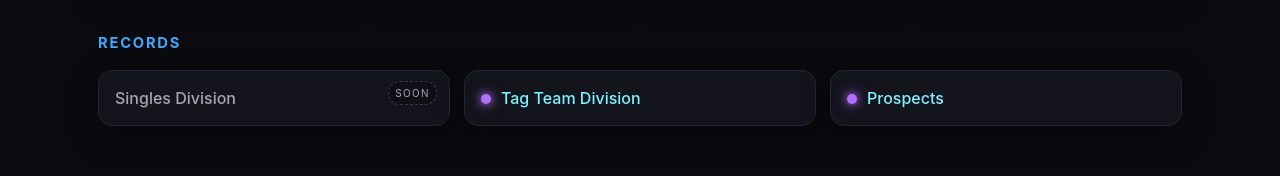
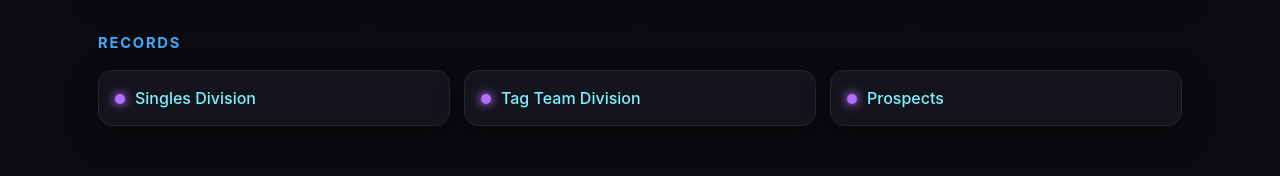
Before and after one commit to bluesteeler08/creativeforcewrestling, a plain HTML site: page index.html in a window 1280 px wide. Shown: the part 982-1158 px from the top of the page. Drawn offline with Linux system fonts and the light colour scheme.

Commit message:
Add files via upload

```diff
--- a/index.html
+++ b/index.html
@@ -265,7 +265,7 @@
   <section id="records">
     <h2>Records</h2>
     <div class="grid">
-      <div class="card is-soon"><a href="#">Singles Division</a></div>
+      <div class="card is-ready"><a href="https://shows.creativeforcewrestling.com/singles.pdf">Singles Division</a></div>
       <div class="card is-ready"><a href="https://shows.creativeforcewrestling.com/tagteam.pdf">Tag Team Division</a></div>
       <div class="card is-ready"><a href="https://shows.creativeforcewrestling.com/prospects.pdf">Prospects</a></div>
     </div>
```
Also changed, not shown: 1 other file.
